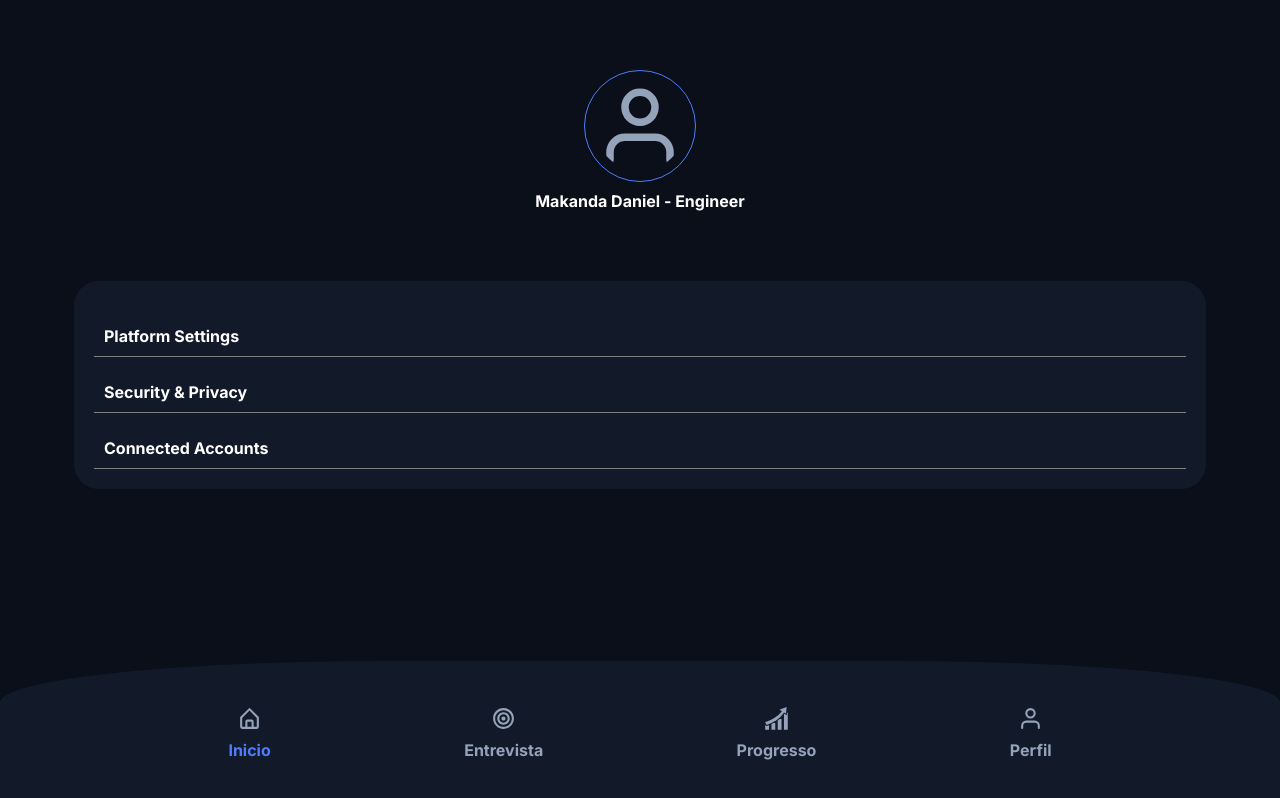
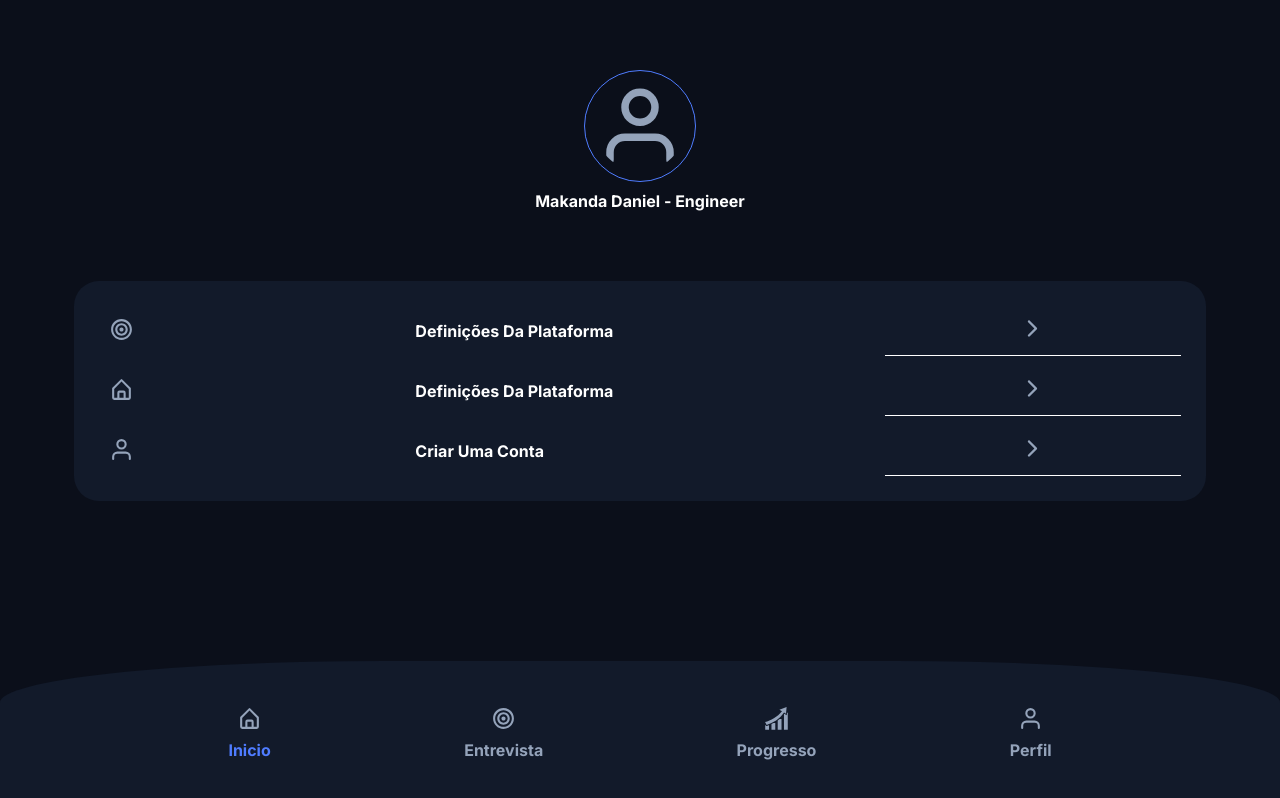
Before and after one commit to Makanda-Daniel/entrevista, a React (Vite) app in the folder interviewpro/: page /Perfil in a window 1280 px wide. Built offline with nearby package versions, Linux system fonts and the light colour scheme.

Commit message:
atualizacao da pagina perfil

```diff
--- a/interviewpro/src/Components/PaginaEstilos/perfil.module.css
+++ b/interviewpro/src/Components/PaginaEstilos/perfil.module.css
@@ -20,15 +20,30 @@ main section.perfil div svg {
 
 main section.cardd article {
     margin-top: 70px;
+    display: grid;
+    grid-template-columns: auto auto auto;
+    align-items: center;
+
 
 
 }
 
 main section.cardd article div {
-    border-bottom: 1px solid gray;
+
     padding: 10px;
     color: white;
     font-weight: bold;
     text-transform: capitalize;
 
+    margin: 5px;
 }
+
+main section.cardd article div.fim {
+    text-align: center;
+
+    border-bottom: 1px solid;
+}
+
+main section.cardd article div svg {
+
+}
--- a/interviewpro/src/Components/Paginas/Perfil.jsx
+++ b/interviewpro/src/Components/Paginas/Perfil.jsx
@@ -1,5 +1,8 @@
 import styles from "../PaginaEstilos/perfil.module.css"
 import { FiUser } from "react-icons/fi";
+import { BiHomeAlt } from "react-icons/bi";
+import { RiFocus2Line } from "react-icons/ri";
+import { IoIosArrowForward } from "react-icons/io";
 function Perfil () {
     return(
         <main>
@@ -12,9 +15,19 @@ function Perfil () {
 
             <section className={styles.cardd}>
                 <article>
-                    <div>platform settings</div>
-                    <div>security & privacy</div>
-                    <div>connected accounts</div>
+                    <div><RiFocus2Line/></div>
+                    <div>Definições da plataforma</div>
+                    <div className={styles.fim} >< IoIosArrowForward/></div>
+
+                    <div>< BiHomeAlt/></div>
+                    <div>Definições da plataforma</div>
+                    <div className={styles.fim} >< IoIosArrowForward/></div>
+
+                    <div><FiUser/></div>
+                    <div>Criar uma conta</div>
+                    <div className={styles.fim} >< IoIosArrowForward/></div>
+
+
                 </article>
             </section>
         </main>
```
